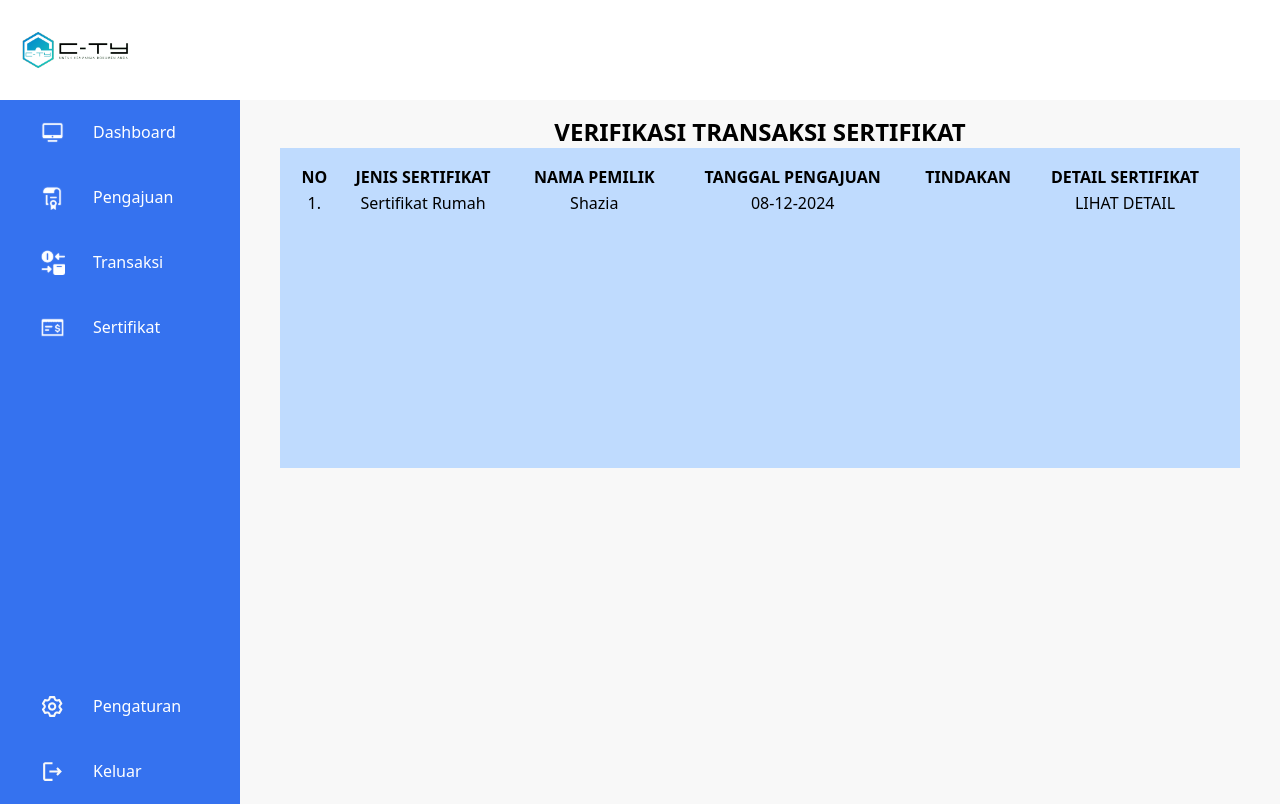
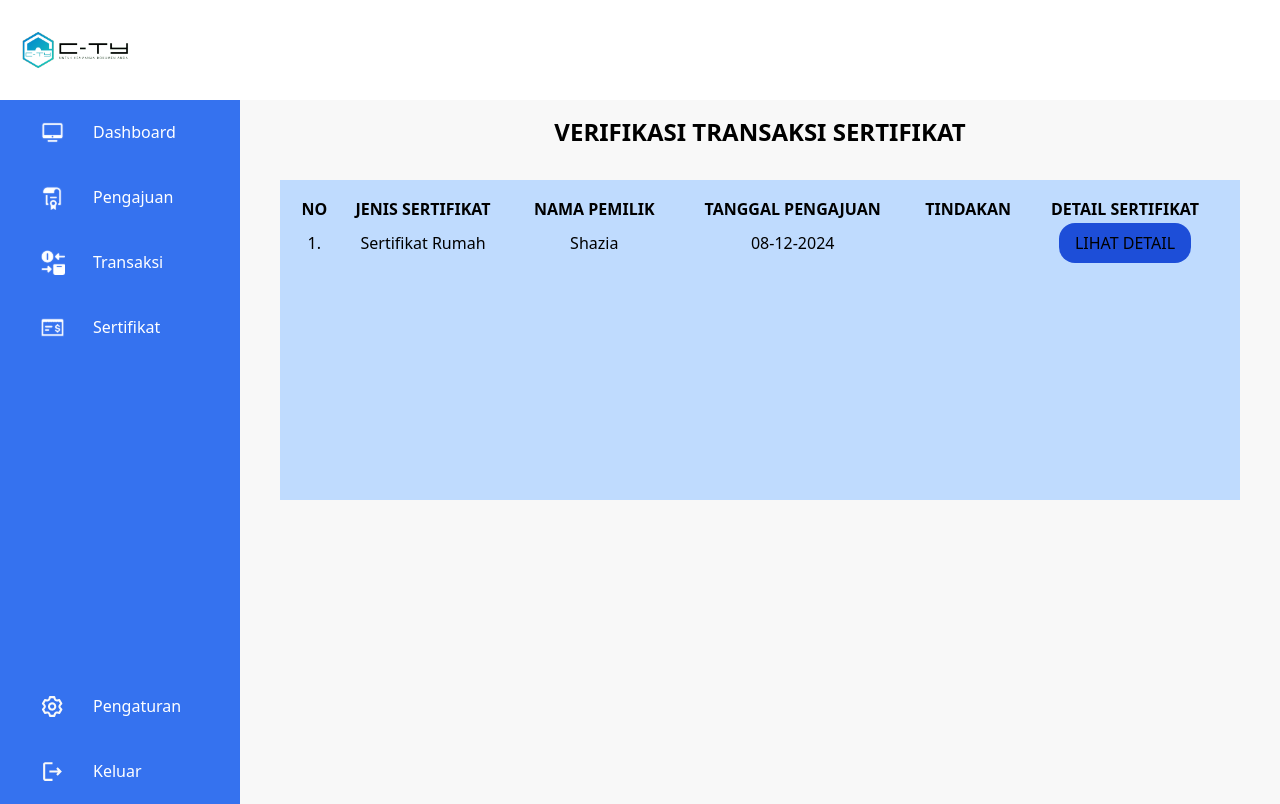
Before and after one commit to Jong44/fronted_cty, a Next.js app: page /user/dashboard_author in a window 1280 px wide. Built offline with nearby package versions, Linux system fonts and the light colour scheme.

Commit message:
update detail

```diff
--- a/src/pages/user/dashboard_author/index.js
+++ b/src/pages/user/dashboard_author/index.js
@@ -4,7 +4,7 @@ import RootLayout from '@/components/global/layout/RootLayout'
 const Pengajuan = () => {
   return (
     <RootLayout>
-        <div>
+        <div className='grid gap-8'>
           <h2 className="text-center text-2xl"><b>VERIFIKASI TRANSAKSI SERTIFIKAT</b></h2>
           <div className='container mx-auto w-[60rem] h-[20rem] bg-blue-200 p-4'>
             <div>
@@ -26,7 +26,7 @@ const Pengajuan = () => {
                     <td>Shazia</td>
                     <td>08-12-2024</td>
                     <td></td>
-                    <td><button><a href='/user/detail'>LIHAT DETAIL</a></button></td>
+                    <td><button className='bg-blue-700 rounded-2xl px-4 py-2'><a href='/user/detail'>LIHAT DETAIL</a></button></td>
                   </tr>
                 </tbody>
               </table>
--- a/src/pages/user/detail/index.js
+++ b/src/pages/user/detail/index.js
@@ -4,7 +4,12 @@ import RootLayout from '@/components/global/layout/RootLayout'
 const Pengajuan = () => {
   return (
     <RootLayout>
-
+        <main>
+            <div>
+                <h2 className="text-center text-2xl"><b>DETAIL SERTIFIKAT</b></h2>
+                <h2 className="text-center text-5xl"><b>GAMBAR</b></h2>
+            </div>
+        </main>
     </RootLayout>
   )
 }
```
